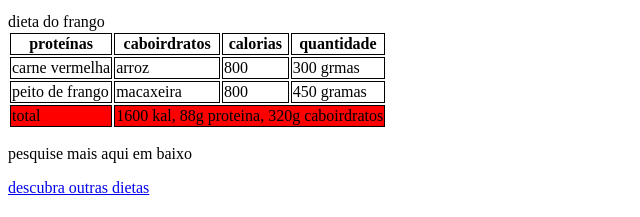
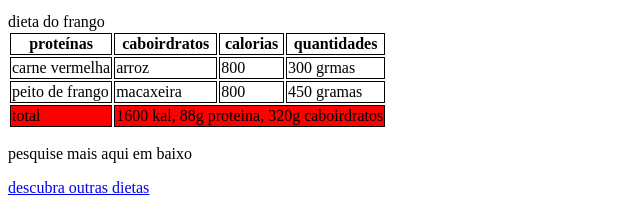
Before and after one commit to wiarley-sena/testanto-terminal-vscode, a plain HTML site: page wiarley.html in a window 1280 px wide. Shown: the part 750-967 px from the top of the page, 0-640 px from the left. Drawn offline with Linux system fonts and the light colour scheme.

Commit message:
adicionei um .

```diff
--- a/wiarley.html
+++ b/wiarley.html
@@ -50,7 +50,7 @@ tfoot {background-color: rgb(255, 0, 0);}
 <th> proteínas </th>
 <th> caboirdratos </th>
 <th> calorias</th>
-<th> quantidade </th>
+<th> quantidades </th>
 
 </tr>
         </thead>
```
